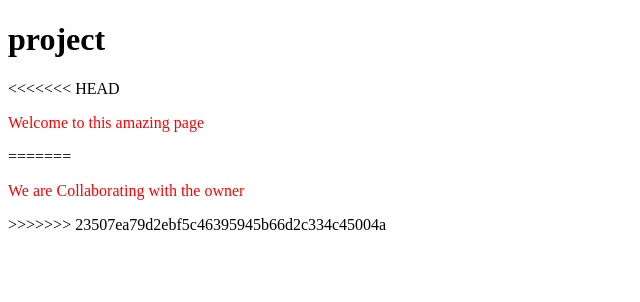
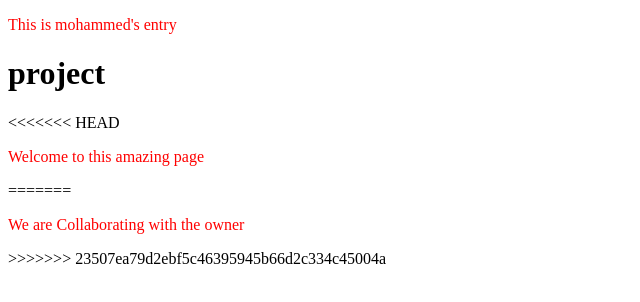
Before and after one commit to moatacad/collab, a plain HTML site: page index.html in a window 1280 px wide. Shown: the whole page, without its empty margins (0-640 px from the left). Drawn offline with Linux system fonts and the light colour scheme.

Commit message:
This is mohammed entry

```diff
--- a/index.html
+++ b/index.html
@@ -12,6 +12,8 @@
 
 </head>
 <body>
+
+    <p>This is mohammed's entry</p>
     <h1>project</h1>
 <<<<<<< HEAD
     <p>Welcome to this amazing page</p>
```
